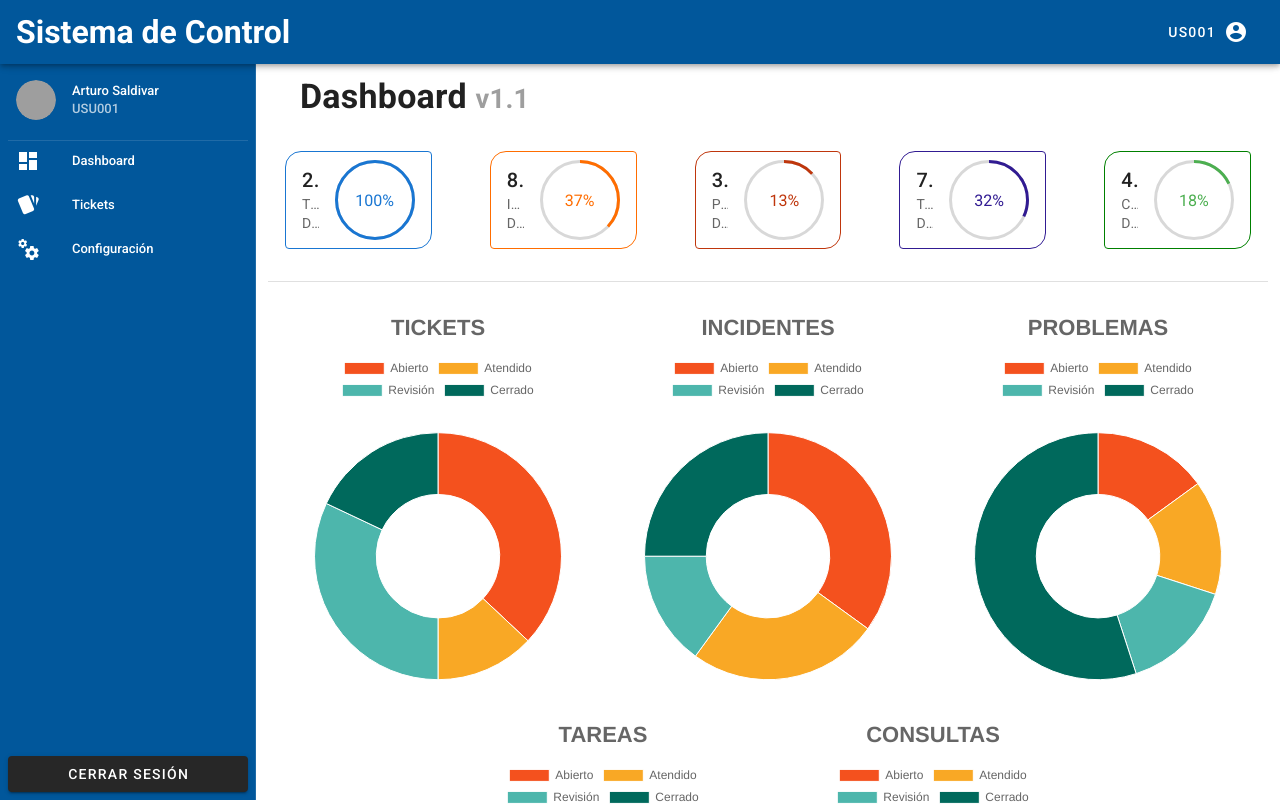
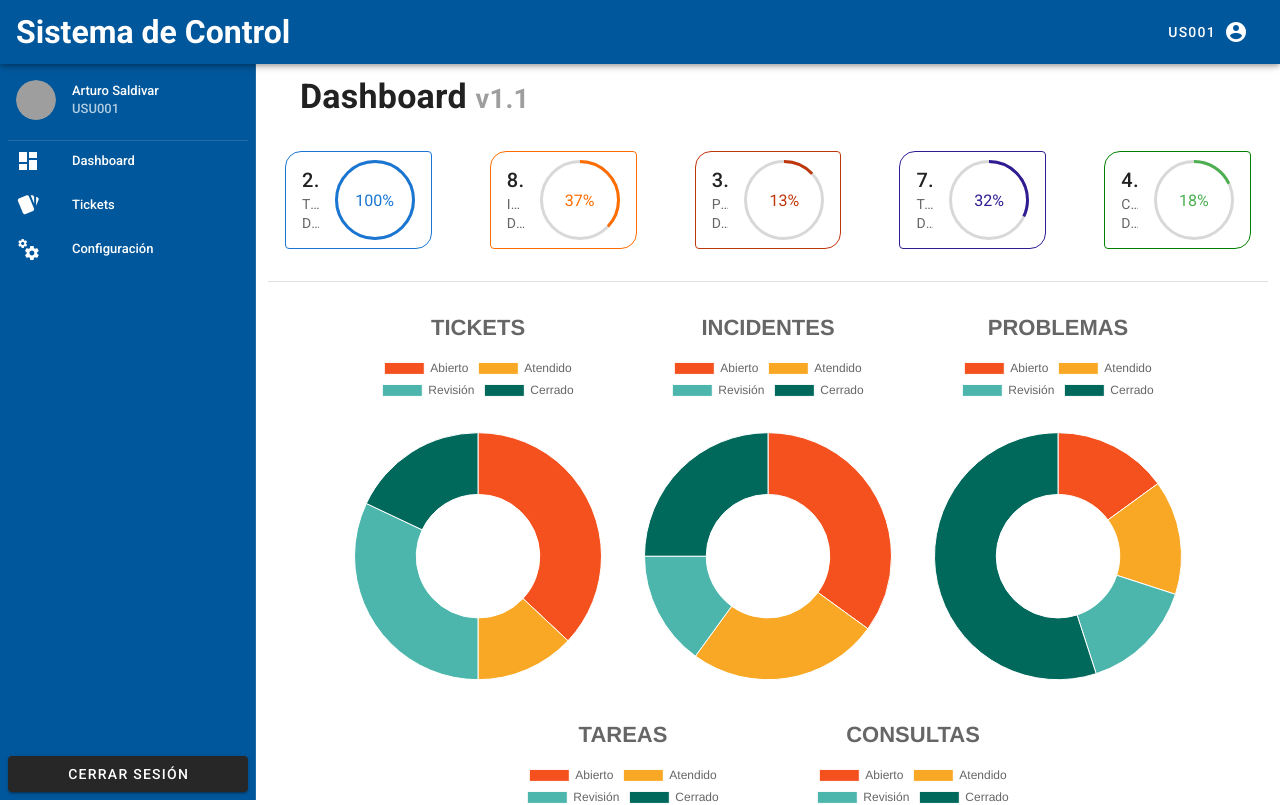
Before and after one commit to DamonBalam/dash-app, a Vue app: page / in a window 1280 px wide. Shown: the top 805 px of the page. Built offline with nearby package versions, Linux system fonts and the light colour scheme; grey boxes are pictures that could not be loaded.

Commit message:
modificacion

```diff
--- a/src/components/DashComponent.vue
+++ b/src/components/DashComponent.vue
@@ -122,6 +122,6 @@ export default {
 <style lang="scss" scoped>
 .contgraf {
   max-width: 250px;
-  margin: 0 40px;
+  margin: 0 20px;
 }
 </style>
```
